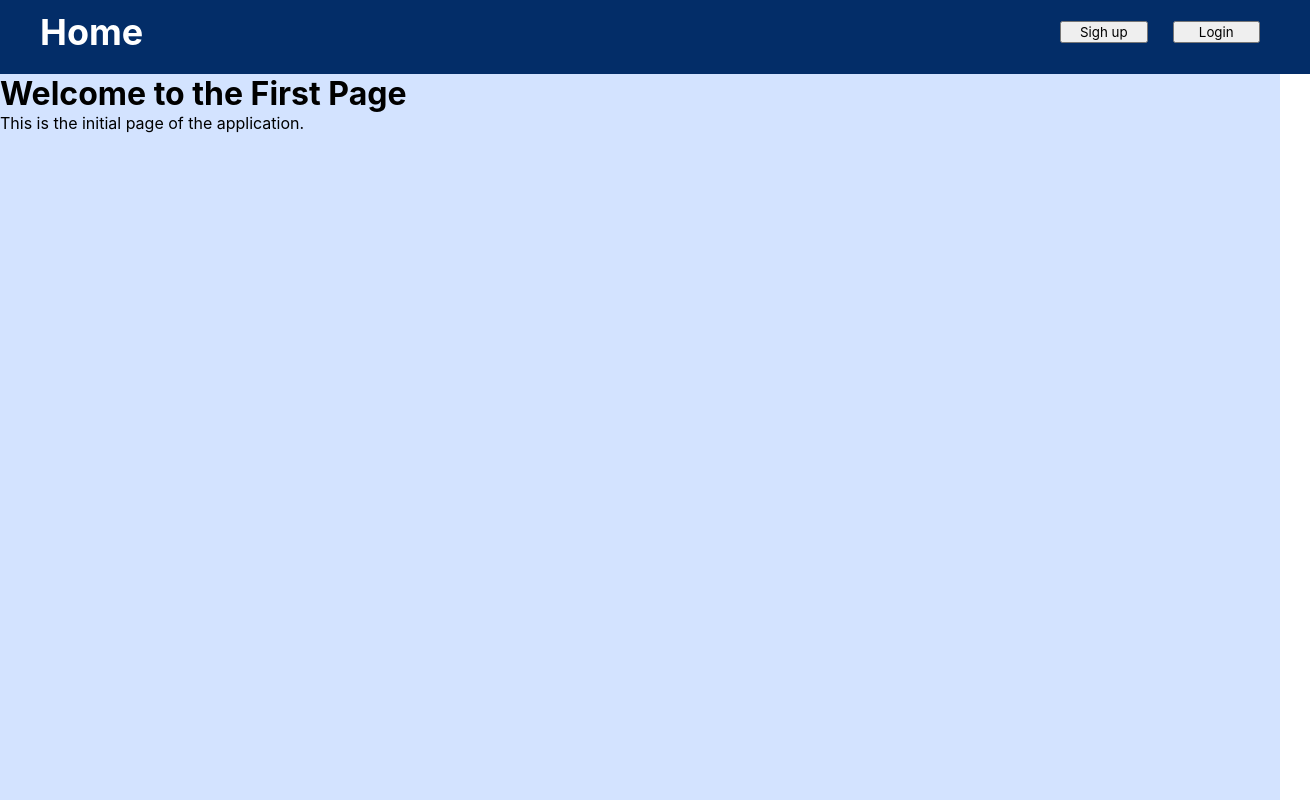
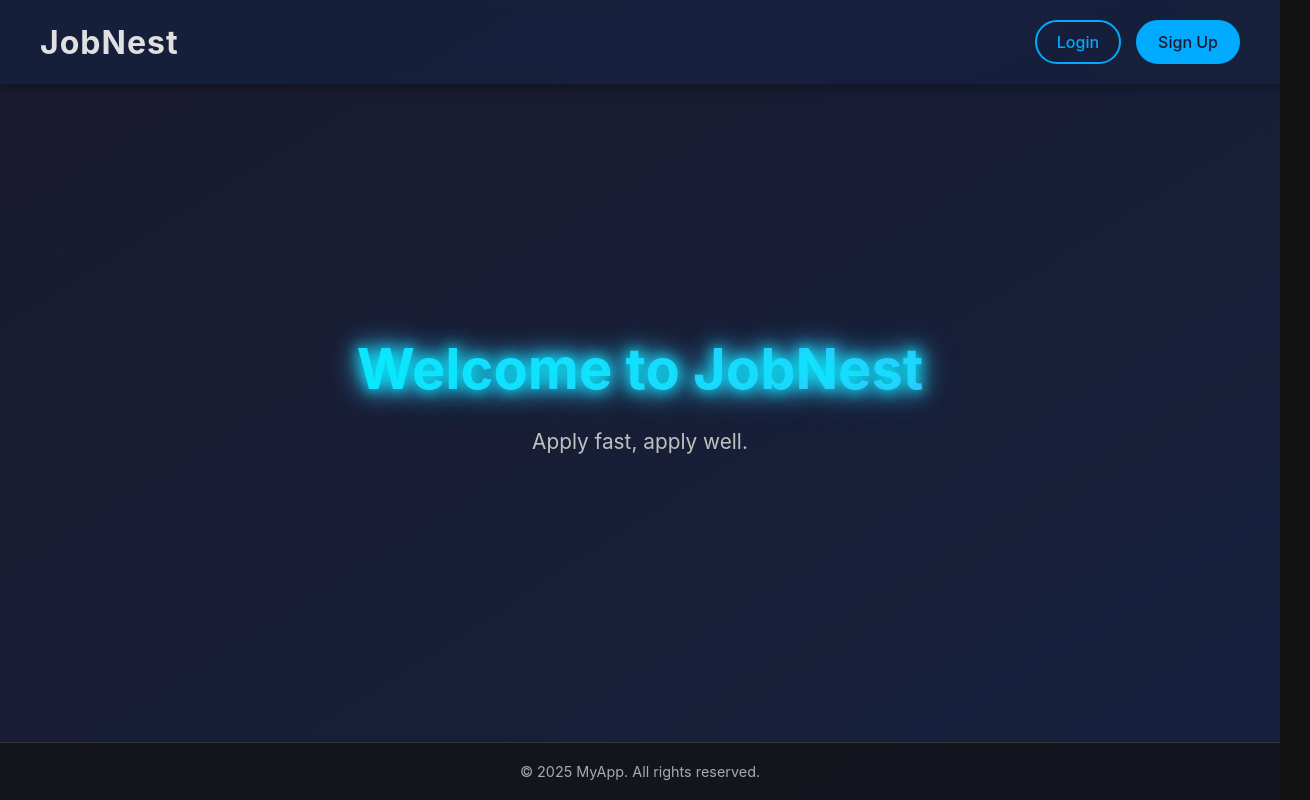
Before and after one commit to Panfi98/BrainsFrontend, a React (Vite) app: page / in a window 1280 px wide. Shown: the whole page, 1310 px wide, since content can reach past the window. Built offline with nearby package versions, Linux system fonts and the light colour scheme.

Commit message:
change firstPage to look cool, css is slightly broken, grey color is wierd

```diff
--- a/src/Components/FirstPage/FirstPage.css
+++ b/src/Components/FirstPage/FirstPage.css
@@ -1,32 +1,142 @@
-.first-page{
-    display: flex;
-    flex-direction: column;
+body {
+  margin: 0;
+  font-family: -apple-system, BlinkMacSystemFont, 'Segoe UI', Roboto, 'Helvetica Neue', Arial, sans-serif;
+  -webkit-font-smoothing: antialiased;
+  -moz-osx-font-smoothing: grayscale;
+  background-color: #121212; /* Dark background for the whole page */
+  color: #e0e0e0; /* Light text color for contrast */
 }
 
-.first-page-header{
-    display: flex;
-    justify-content: space-between;
-    align-items: center;
-    width: 100%;
-    padding: 20px;
-    margin: -10px 0 0 -10px;
-    background-color: #032d68;
-}
-.header-buttons{
-    display: flex;
-    justify-content: space-evenly;
-    align-items: center;
-    gap: 25px;
-    margin: 0 30px;
-    width: 200px;
+.first-page-container {
+  display: flex;
+  flex-direction: column;
+  min-height: 100vh;
+  background: linear-gradient(to bottom right, #1a1a2e, #16213e); /* Dark blue gradient */
+  color: #f0f0f0;
+  overflow-x: hidden; /* Prevent horizontal scroll */
 }
 
-.header-buttons button{
-    width: 100px;
+.first-page-header {
+  display: flex;
+  justify-content: space-between;
+  align-items: center;
+  padding: 20px 40px;
+  background-color: rgba(22, 33, 62, 0.8); /* Slightly transparent dark blue */
+  box-shadow: 0 4px 12px rgba(0, 0, 0, 0.3);
+  position: sticky;
+  top: 0;
+  z-index: 1000;
+  backdrop-filter: blur(5px); /* Frosted glass effect */
 }
 
-.first-page-header h1{
-    color: white;
-    font-size: 36px;
-    margin: 0 30px;
+.logo-title h1 {
+  margin: 0;
+  font-size: 2rem;
+  font-weight: bold;
+  color: #e0e0e0;
+  letter-spacing: 1px;
 }
+
+.header-nav .nav-button {
+  margin-left: 15px;
+  padding: 10px 20px;
+  border: none;
+  border-radius: 25px; /* More rounded buttons */
+  font-size: 1rem;
+  font-weight: 500;
+  cursor: pointer;
+  transition: all 0.3s ease;
+  background-color: transparent;
+  border: 2px solid #00aaff; /* Neon blue border */
+  color: #00aaff;
+}
+
+.header-nav .nav-button:hover {
+  background-color: #00aaff;
+  color: #1a1a2e; /* Dark background color on hover */
+  box-shadow: 0 0 15px #00aaff;
+}
+
+.header-nav .signup-button {
+  background-color: #00aaff; /* Primary action button distinct */
+  color: #1a1a2e;
+}
+
+.header-nav .signup-button:hover {
+  background-color: #0077cc; /* Darker shade on hover */
+  border-color: #0077cc;
+  box-shadow: 0 0 20px #0077cc;
+}
+
+.first-page-content {
+  flex-grow: 1;
+  display: flex;
+  justify-content: center;
+  align-items: center;
+  text-align: center;
+  padding: 40px 20px;
+}
+
+.hero-section {
+  max-width: 700px;
+}
+
+.hero-section h2 {
+  font-size: 3.5rem;
+  font-weight: bold;
+  margin-bottom: 20px;
+  background: linear-gradient(90deg, #00f2fe, #4facfe); /* Cool gradient for title */
+  -webkit-background-clip: text;
+  -webkit-text-fill-color: transparent;
+  background-clip: text;
+  text-fill-color: transparent;
+  animation: shine 3s infinite linear;
+}
+
+@keyframes shine {
+  0% {
+    text-shadow: 0 0 10px #00f2fe, 0 0 20px #00f2fe, 0 0 30px #4facfe;
+  }
+  50% {
+    text-shadow: 0 0 20px #00f2fe, 0 0 30px #4facfe, 0 0 40px #4facfe;
+  }
+  100% {
+    text-shadow: 0 0 10px #00f2fe, 0 0 20px #00f2fe, 0 0 30px #4facfe;
+  }
+}
+
+.hero-section p {
+  font-size: 1.3rem;
+  color: #c0c0c0; /* Slightly lighter grey for paragraph */
+  line-height: 1.8;
+  margin-bottom: 30px;
+}
+
+.cta-button { /* Optional Call to Action button styling */
+  padding: 12px 25px;
+  font-size: 1.1rem;
+  font-weight: bold;
+  color: #1a1a2e;
+  background-image: linear-gradient(to right, #00f2fe 0%, #4facfe 51%, #00f2fe 100%);
+  background-size: 200% auto;
+  border: none;
+  border-radius: 30px;
+  cursor: pointer;
+  transition: all 0.4s ease;
+  box-shadow: 0 5px 15px rgba(79, 172, 254, 0.4);
+}
+
+.cta-button:hover {
+  background-position: right center; /* change the direction of the change here */
+  box-shadow: 0 8px 20px rgba(79, 172, 254, 0.6);
+  transform: translateY(-2px);
+}
+
+.first-page-footer {
+  text-align: center;
+  padding: 20px;
+  background-color: rgba(18, 18, 18, 0.7); /* Darker, slightly transparent footer */
+  font-size: 0.9rem;
+  color: #aaa;
+  border-top: 1px solid #333;
+}
--- a/src/Components/FirstPage/FirstPage.jsx
+++ b/src/Components/FirstPage/FirstPage.jsx
@@ -1,26 +1,33 @@
 import React from 'react';
 import './FirstPage.css';
-import '../../App.jsx';
+import '../../App.jsx'; // Assuming this is for global styles or context, keeping it.
 import { useNavigate } from 'react-router-dom';
 
 const FirstPage = () => {
     const navigate = useNavigate();
 
     return (
-    <div className="first-page">
-        <div className="first-page-header">
-            <h1>Home</h1>
-            <div className="header-buttons">
-                <button onClick={() => navigate('/signup')}>Sigh up</button>
-                <button onClick={() => navigate('/login')}>Login</button>
-            </div>
+        <div className="first-page-container">
+            <header className="first-page-header">
+                <div className="logo-title">
+                    <h1>JobNest</h1>
+                </div>
+                <nav className="header-nav">
+                    <button onClick={() => navigate('/login')} className="nav-button login-button">Login</button>
+                    <button onClick={() => navigate('/signup')} className="nav-button signup-button">Sign Up</button>
+                </nav>
+            </header>
+            <main className="first-page-content">
+                <div className="hero-section">
+                    <h2>Welcome to JobNest</h2>
+                    <p>Apply fast, apply well.</p>
+                </div>
+            </main>
+            <footer className="first-page-footer">
+                <p>&copy; {new Date().getFullYear()} MyApp. All rights reserved.</p>
+            </footer>
         </div>
-        <div className="first-page-content">
-            <h1>Welcome to the First Page</h1>
-            <p>This is the initial page of the application.</p>
-        </div>
-    </div>
-  );
+    );
 }
 
 export default FirstPage;
```
